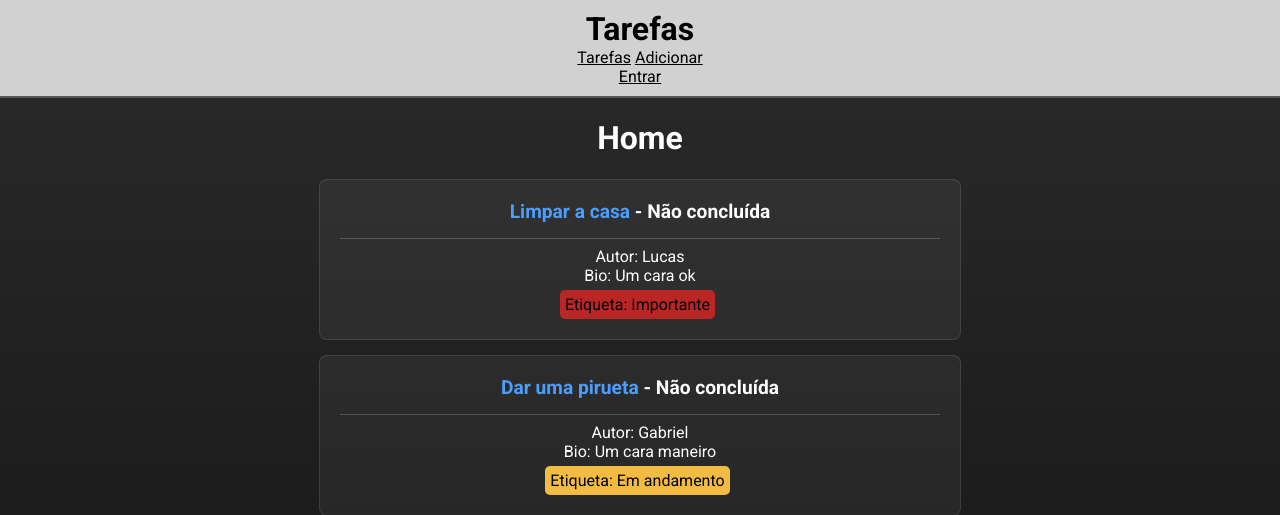
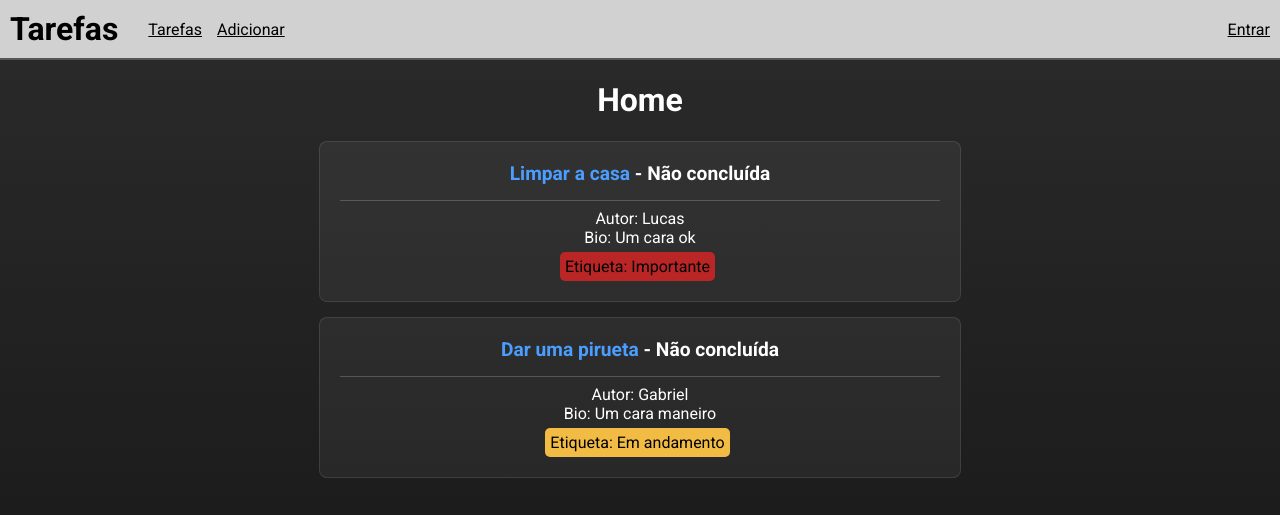
Before and after one commit to dholandac/auladjango, a Django app: page /tarefas/ in a window 1280 px wide. Shown: the top 515 px of the page. Run offline with Django 5.2, Linux system fonts and the light colour scheme; data comes from the database, SQL or seed files in the repository; both versions use the stored data as it was after the commit.

Commit message:
ajustando cabecalho

```diff
--- a/tarefas/static/base.css
+++ b/tarefas/static/base.css
@@ -43,9 +43,29 @@ button:hover {
     background-color: rgb(209, 209, 209);
     padding: 10px;
     border-bottom: 2px solid #555555;
+    display: flex;
+    justify-content: space-between;
+    align-items: center;
 }
 
 #cabecalho-container * {
     margin: 0;
     color: black;
 }
+
+#cabecalho-container h1 {
+    margin-right: 30px;
+}
+
+#cabecalho-container nav {
+    display: flex;
+    gap: 15px;
+    align-items: center;
+}
+
+#user-info {
+    display: flex;
+    align-items: center;
+    gap: 10px;
+    margin-left: auto;
+}
--- a/tarefas/templates/tarefas/base.html
+++ b/tarefas/templates/tarefas/base.html
@@ -19,10 +19,10 @@
                 <a href="{% url 'home' %}">Tarefas</a>
                 <a href="{% url 'adicionar' %}">Adicionar</a>
             </nav>
-            <div>
+            <div id="user-info">
                 {% if user.is_authenticated %}
-                    <p> Olá, {{user.username}} </p>
-                    <form action="{% url 'logout' %}" method="post">
+                    <span>Olá, {{user.username}}</span>
+                    <form action="{% url 'logout' %}" method="post" style="display: inline;">
                         {% csrf_token %}
                         <button type="submit">Sair</button>
                     </form>
```
Also changed, not shown: db.sqlite3.
